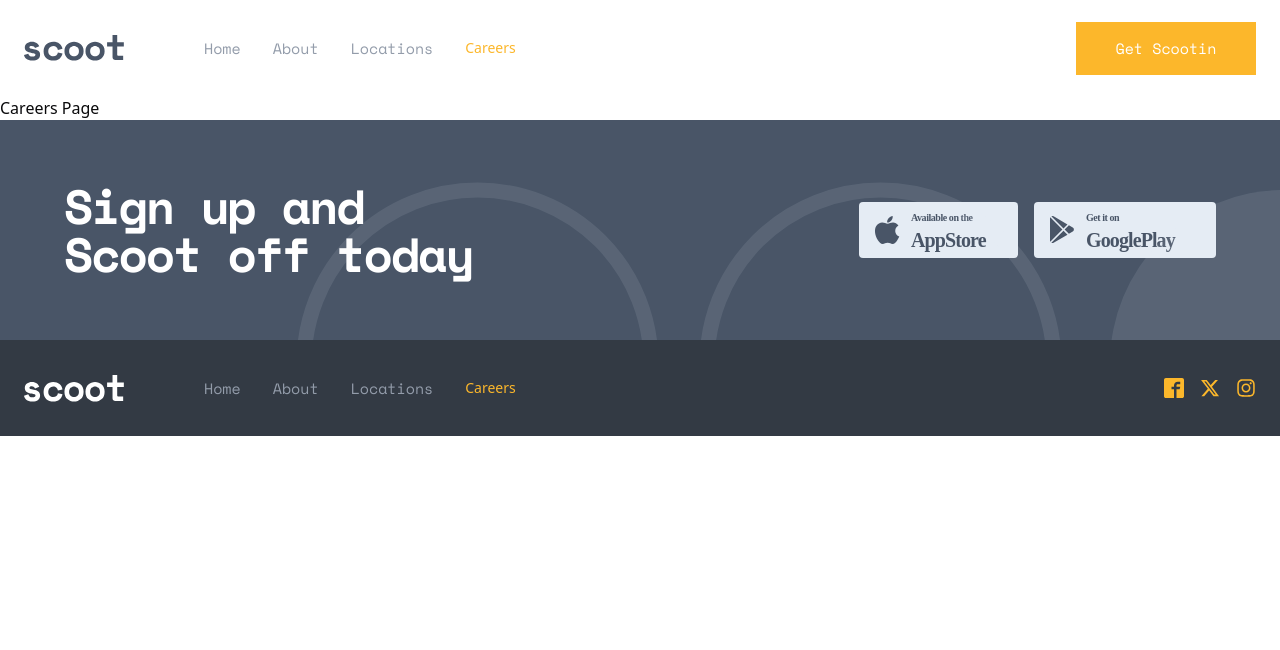
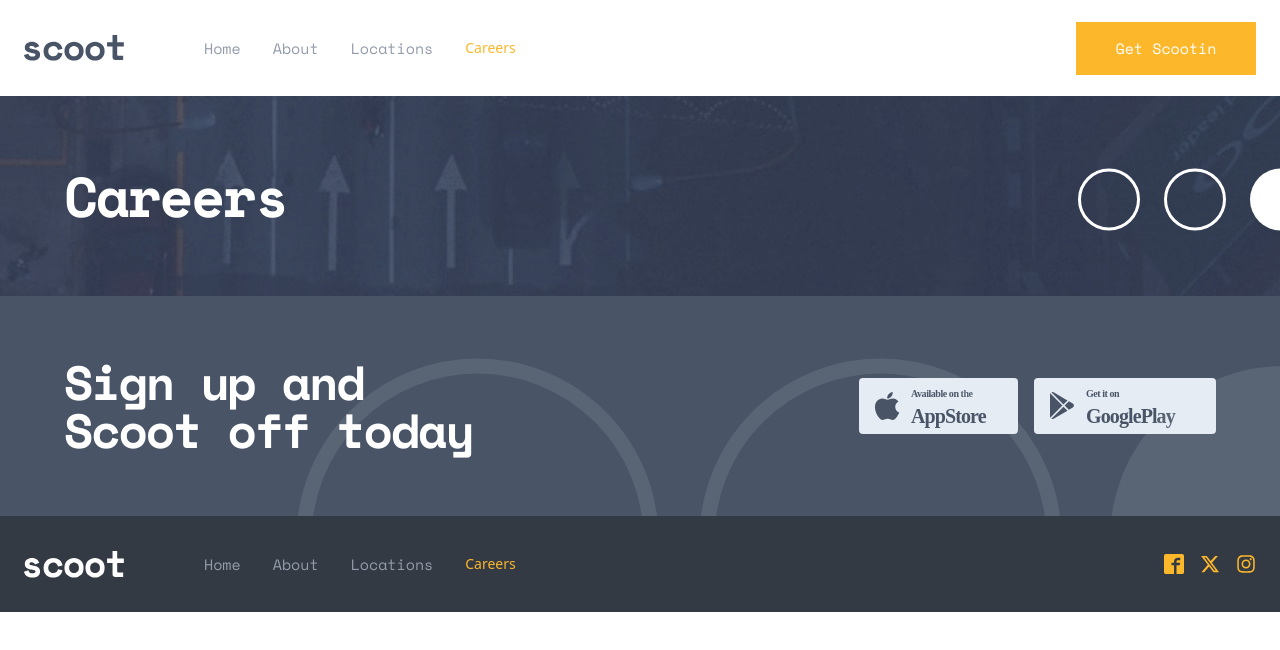
Before and after one commit to Youmnaelzany/scoot-multi-page-website, a Next.js app: page /careers in a window 1280 px wide. Shown: the top 650 px of the page. Built offline with nearby package versions, Linux system fonts and the light colour scheme.

Commit message:
feat: add PagesHero components to about, locations, careers pages

```diff
--- a/src/app/careers/page.tsx
+++ b/src/app/careers/page.tsx
@@ -1,5 +1,14 @@
+import PagesHero from "@/components/PagesHero";
+
 export default function Careers() {
   return (
-    <main className="">Careers Page</main>
+    <main className="">
+      <PagesHero
+        title="Careers"
+        bgImageMobile="/assets/images/careers-locations-hero-mobile.jpg"
+        bgImageTablet="/assets/images/careers-locations-hero-tablet.jpg"
+        bgImageDesktop="/assets/images/careers-locations-hero-desktop.jpg"
+      />
+    </main>
   );
 }
--- a/src/app/locations/page.tsx
+++ b/src/app/locations/page.tsx
@@ -1,5 +1,14 @@
+import PagesHero from "@/components/PagesHero";
+
 export default function Locations() {
   return (
-    <main className="">Locations Page</main>
+    <main className="">
+      <PagesHero
+        title="Locations"
+        bgImageMobile="/assets/images/careers-locations-hero-mobile.jpg"
+        bgImageTablet="/assets/images/careers-locations-hero-tablet.jpg"
+        bgImageDesktop="/assets/images/careers-locations-hero-desktop.jpg"
+      />
+    </main>
   );
 }
```
Also changed, not shown: public/assets/images/careers-locations-hero-mobile.jpg (renamed from public/assets/images/careers-location-hero-mobile.jpg).
